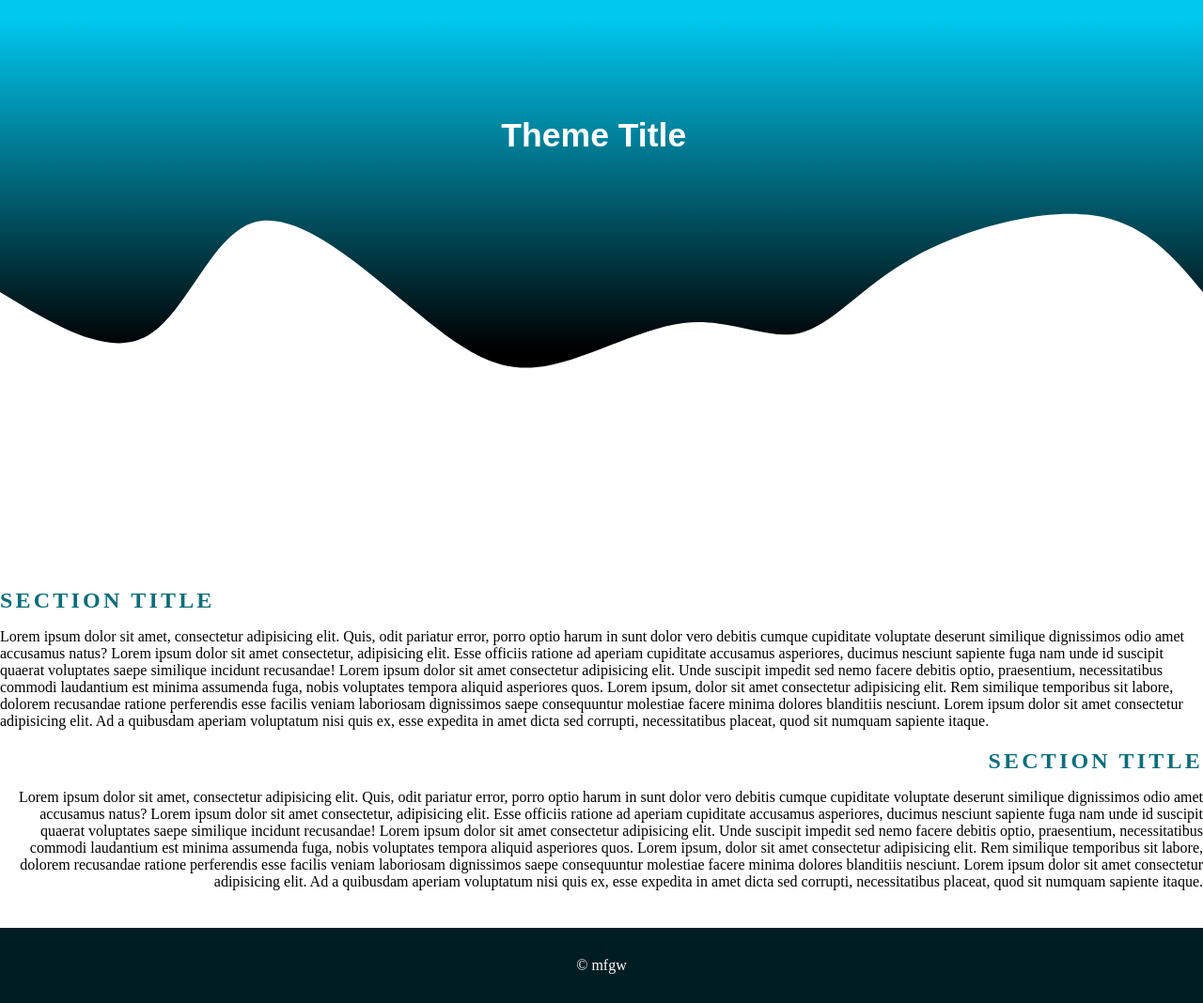
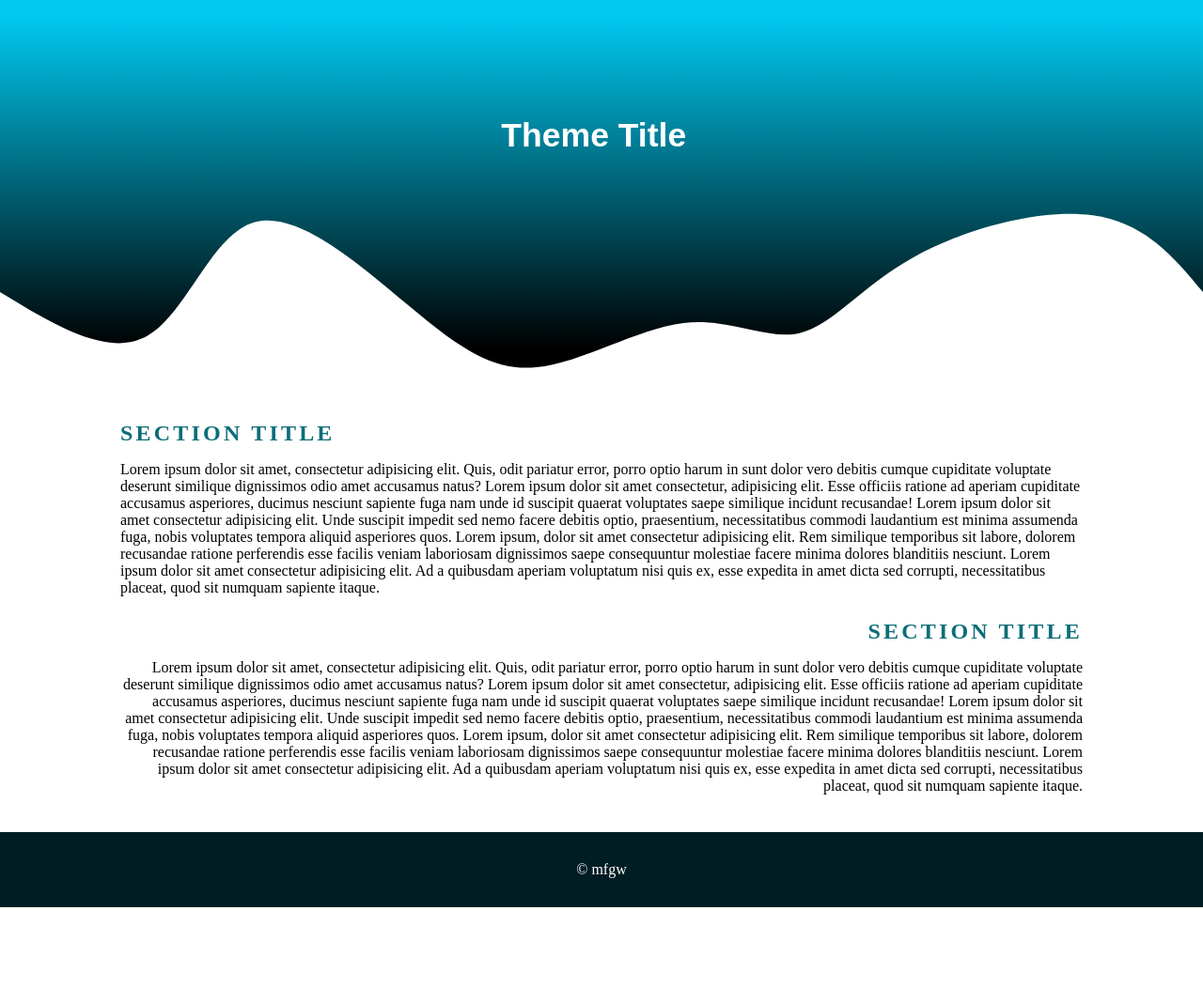
Before and after one commit to bridgemami/D1-8-9-22, a plain HTML site: page index.html in a window 1280 px wide. Shown: the whole page at 94% size. After the commit the page ends 966 px from the top, so only its background shows below. Drawn offline with Linux system fonts and the light colour scheme.

Commit message:
final touches

```diff
--- a/css/style.css
+++ b/css/style.css
@@ -4,8 +4,7 @@
 }
 
 section {
-    position: relative;
-    top: 0;
+   padding: 0 10vw;
 }
 
 .heavy {
@@ -25,7 +24,7 @@ p {
 }
 
 .space {
-margin-top: 20px;
+margin-top: 3vh;
 text-align: right;
 }
 
--- a/index.html
+++ b/index.html
@@ -8,7 +8,7 @@
     <link rel="stylesheet" href="./css/style.css" type="text/css" />
 </head>
 <body>
-    <svg width="100%" height="100%" id="svg" viewBox="0 0 1440 700" xmlns="http://www.w3.org/2000/svg" class="transition duration-300 ease-in-out delay-150"><defs><linearGradient id="gradient" x1="50%" y1="100%" x2="50%" y2="0%"><stop offset="5%" stop-color="#01c8efff"></stop><stop offset="95%" stop-color="#000000ff"></stop></linearGradient></defs><path d="M 0,700 C 0,700 0,350 0,350 C 34.61349118263658,391.6938216796152 69.22698236527316,433.3876433592305 132,442 C 194.77301763472684,450.6123566407695 285.70556172154403,426.1432482426933 348,391 C 410.29443827845597,355.8567517573067 443.9507707485509,310.03936366999636 483,301 C 522.0492292514491,291.96063633000364 566.4913552842521,319.69929707732155 622,313 C 677.5086447157479,306.30070292267845 744.0838081144406,265.1634480207177 798,260 C 851.9161918855594,254.83655197928232 893.173412257985,285.6469108398077 951,334 C 1008.826587742015,382.3530891601923 1083.2225428536194,448.2489086200518 1135,434 C 1186.7774571463806,419.7510913799482 1215.9364163275372,325.3574546799852 1263,298 C 1310.0635836724628,270.6425453200148 1375.0317918362314,310.32127266000737 1440,350 C 1440,350 1440,700 1440,700 Z" stroke="none" stroke-width="0" fill="url(#gradient)" class="transition-all duration-300 ease-in-out delay-150 path-0" transform="rotate(-180 720 350)"></path>
+    <svg width="100%" height="100%" id="svg" viewBox="0 0 1440 500" xmlns="http://www.w3.org/2000/svg" class="transition duration-300 ease-in-out delay-150"><defs><linearGradient id="gradient" x1="50%" y1="100%" x2="50%" y2="0%"><stop offset="5%" stop-color="#01c8efff"></stop><stop offset="95%" stop-color="#000000ff"></stop></linearGradient></defs><path d="M 0,700 C 0,700 0,350 0,350 C 34.61349118263658,391.6938216796152 69.22698236527316,433.3876433592305 132,442 C 194.77301763472684,450.6123566407695 285.70556172154403,426.1432482426933 348,391 C 410.29443827845597,355.8567517573067 443.9507707485509,310.03936366999636 483,301 C 522.0492292514491,291.96063633000364 566.4913552842521,319.69929707732155 622,313 C 677.5086447157479,306.30070292267845 744.0838081144406,265.1634480207177 798,260 C 851.9161918855594,254.83655197928232 893.173412257985,285.6469108398077 951,334 C 1008.826587742015,382.3530891601923 1083.2225428536194,448.2489086200518 1135,434 C 1186.7774571463806,419.7510913799482 1215.9364163275372,325.3574546799852 1263,298 C 1310.0635836724628,270.6425453200148 1375.0317918362314,310.32127266000737 1440,350 C 1440,350 1440,700 1440,700 Z" stroke="none" stroke-width="0" fill="url(#gradient)" class="transition-all duration-300 ease-in-out delay-150 path-0" transform="rotate(-180 720 350)"></path>
         <text x="600" y="175" class="heavy">Theme Title</text>
 </svg>
 <section>
```
